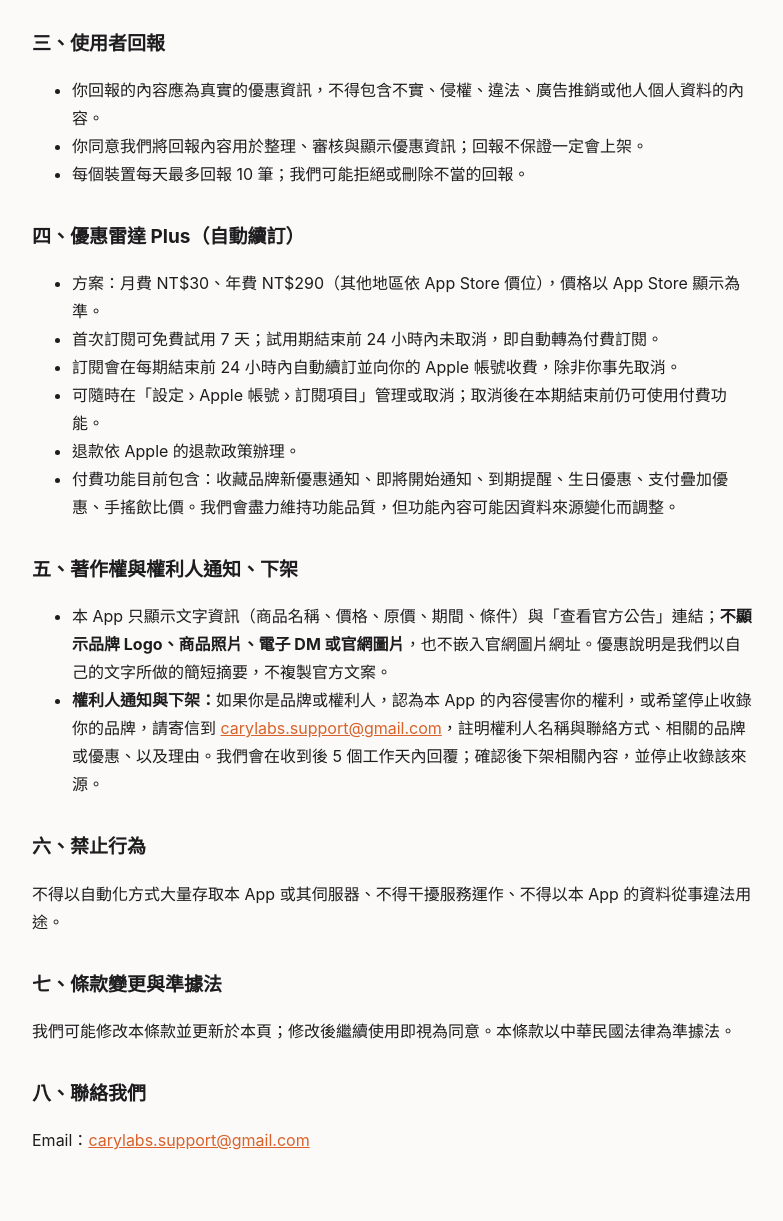
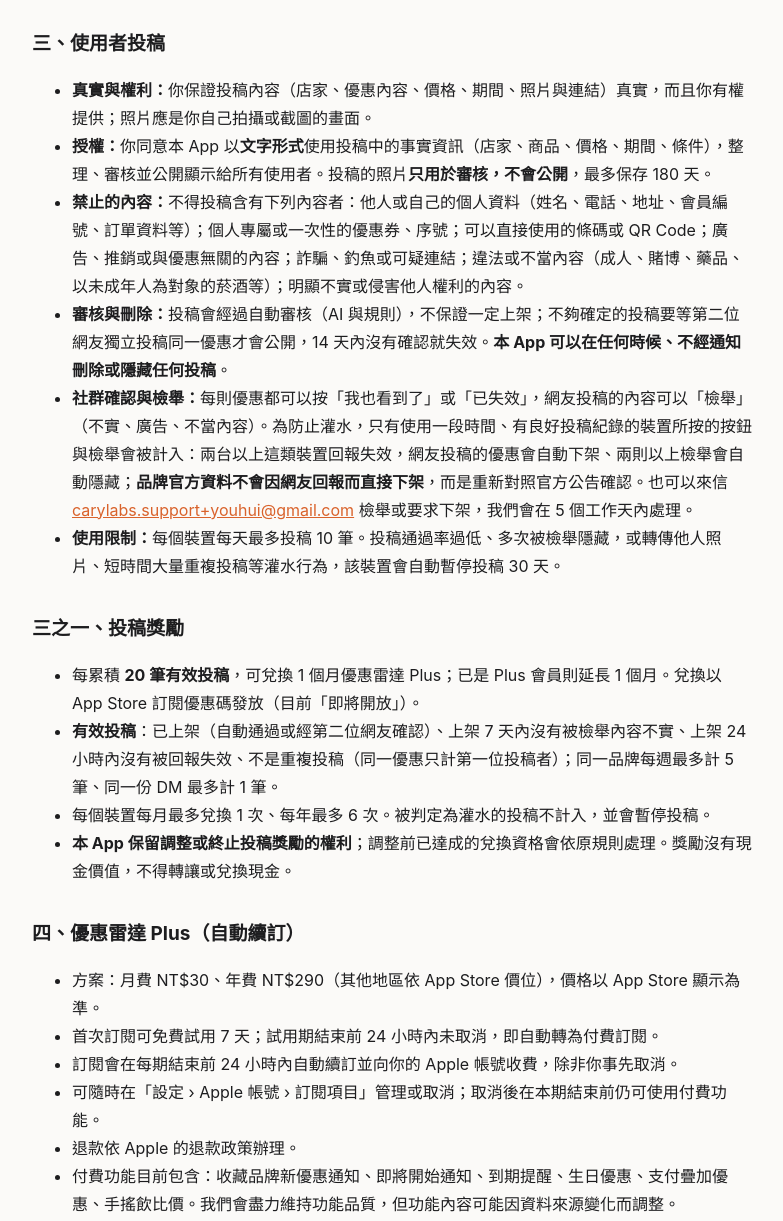
Before and after one commit to aclothes/youhui-radar-legal, a plain HTML site: page terms.html in a window 1280 px wide. Shown: the part 640-1861 px from the top of the page, without its empty margins (248-1031 px from the left). Drawn offline with Linux system fonts and the light colour scheme.

Commit message:
更新隱私權政策與使用條款

```diff
--- a/terms.html
+++ b/terms.html
@@ -13,11 +13,22 @@
 <h2>二、資訊的正確性</h2>
 <p>優惠內容由系統自動擷取與審核，可能因品牌更新、擷取錯誤或門市差異而與實際不同。<strong>實際內容、價格、適用門市、數量與期間以品牌官方公告、電子 DM 及門市為準</strong>，每則優惠都附有官方公告連結供查證。我們不保證資訊完全正確或即時，對於因使用本 App 資訊而產生的損失，在法律允許範圍內不負賠償責任。</p>
 
-<h2>三、使用者回報</h2>
+<h2>三、使用者投稿</h2>
 <ul>
-<li>你回報的內容應為真實的優惠資訊，不得包含不實、侵權、違法、廣告推銷或他人個人資料的內容。</li>
-<li>你同意我們將回報內容用於整理、審核與顯示優惠資訊；回報不保證一定會上架。</li>
-<li>每個裝置每天最多回報 10 筆；我們可能拒絕或刪除不當的回報。</li>
+<li><strong>真實與權利：</strong>你保證投稿內容（店家、優惠內容、價格、期間、照片與連結）真實，而且你有權提供；照片應是你自己拍攝或截圖的畫面。</li>
+<li><strong>授權：</strong>你同意本 App 以<strong>文字形式</strong>使用投稿中的事實資訊（店家、商品、價格、期間、條件），整理、審核並公開顯示給所有使用者。投稿的照片<strong>只用於審核，不會公開</strong>，最多保存 180 天。</li>
+<li><strong>禁止的內容：</strong>不得投稿含有下列內容者：他人或自己的個人資料（姓名、電話、地址、會員編號、訂單資料等）；個人專屬或一次性的優惠券、序號；可以直接使用的條碼或 QR Code；廣告、推銷或與優惠無關的內容；詐騙、釣魚或可疑連結；違法或不當內容（成人、賭博、藥品、以未成年人為對象的菸酒等）；明顯不實或侵害他人權利的內容。</li>
+<li><strong>審核與刪除：</strong>投稿會經過自動審核（AI 與規則），不保證一定上架；不夠確定的投稿要等第二位網友獨立投稿同一優惠才會公開，14 天內沒有確認就失效。<strong>本 App 可以在任何時候、不經通知刪除或隱藏任何投稿</strong>。</li>
+<li><strong>社群確認與檢舉：</strong>每則優惠都可以按「我也看到了」或「已失效」，網友投稿的內容可以「檢舉」（不實、廣告、不當內容）。為防止灌水，只有使用一段時間、有良好投稿紀錄的裝置所按的按鈕與檢舉會被計入：兩台以上這類裝置回報失效，網友投稿的優惠會自動下架、兩則以上檢舉會自動隱藏；<strong>品牌官方資料不會因網友回報而直接下架</strong>，而是重新對照官方公告確認。也可以來信 <a href="mailto:carylabs.support+youhui@gmail.com">carylabs.support+youhui@gmail.com</a> 檢舉或要求下架，我們會在 5 個工作天內處理。</li>
+<li><strong>使用限制：</strong>每個裝置每天最多投稿 10 筆。投稿通過率過低、多次被檢舉隱藏，或轉傳他人照片、短時間大量重複投稿等灌水行為，該裝置會自動暫停投稿 30 天。</li>
+</ul>
+
+<h2>三之一、投稿獎勵</h2>
+<ul>
+<li>每累積 <strong>20 筆有效投稿</strong>，可兌換 1 個月優惠雷達 Plus；已是 Plus 會員則延長 1 個月。兌換以 App Store 訂閱優惠碼發放（目前「即將開放」）。</li>
+<li><strong>有效投稿</strong>：已上架（自動通過或經第二位網友確認）、上架 7 天內沒有被檢舉內容不實、上架 24 小時內沒有被回報失效、不是重複投稿（同一優惠只計第一位投稿者）；同一品牌每週最多計 5 筆、同一份 DM 最多計 1 筆。</li>
+<li>每個裝置每月最多兌換 1 次、每年最多 6 次。被判定為灌水的投稿不計入，並會暫停投稿。</li>
+<li><strong>本 App 保留調整或終止投稿獎勵的權利</strong>；調整前已達成的兌換資格會依原規則處理。獎勵沒有現金價值，不得轉讓或兌換現金。</li>
 </ul>
 
 <h2>四、優惠雷達 Plus（自動續訂）</h2>
@@ -33,15 +44,15 @@
 <h2>五、著作權與權利人通知、下架</h2>
 <ul>
 <li>本 App 只顯示文字資訊（商品名稱、價格、原價、期間、條件）與「查看官方公告」連結；<strong>不顯示品牌 Logo、商品照片、電子 DM 或官網圖片</strong>，也不嵌入官網圖片網址。優惠說明是我們以自己的文字所做的簡短摘要，不複製官方文案。</li>
-<li><strong>權利人通知與下架：</strong>如果你是品牌或權利人，認為本 App 的內容侵害你的權利，或希望停止收錄你的品牌，請寄信到 <a href="mailto:carylabs.support@gmail.com">carylabs.support@gmail.com</a>，註明權利人名稱與聯絡方式、相關的品牌或優惠、以及理由。我們會在收到後 5 個工作天內回覆；確認後下架相關內容，並停止收錄該來源。</li>
+<li><strong>權利人通知與下架：</strong>如果你是品牌或權利人，認為本 App 的內容侵害你的權利，或希望停止收錄你的品牌，請寄信到 <a href="mailto:carylabs.support+youhui@gmail.com">carylabs.support+youhui@gmail.com</a>，註明權利人名稱與聯絡方式、相關的品牌或優惠、以及理由。我們會在收到後 5 個工作天內由專人確認並回覆；確認後下架自動收錄的相關內容、停止自動收錄，該品牌改為只顯示「前往官方網站」（必要時一併停止接受網友投稿）。</li>
 </ul>
 
 <h2>六、禁止行為</h2>
-<p>不得以自動化方式大量存取本 App 或其伺服器、不得干擾服務運作、不得以本 App 的資料從事違法用途。</p>
+<p>不得以自動化方式大量存取本 App 或其伺服器、不得干擾服務運作、不得以本 App 的資料從事違法用途；不得以多台裝置、程式或其他方式灌水投稿、按鈕或檢舉。</p>
 
 <h2>七、條款變更與準據法</h2>
 <p>我們可能修改本條款並更新於本頁；修改後繼續使用即視為同意。本條款以中華民國法律為準據法。</p>
 
 <h2>八、聯絡我們</h2>
-<p>Email：<a href="mailto:carylabs.support@gmail.com">carylabs.support@gmail.com</a></p>
+<p>Email：<a href="mailto:carylabs.support+youhui@gmail.com">carylabs.support+youhui@gmail.com</a></p>
 </main></body></html>
```
Also changed, not shown: index.html (+1 -1 lines), privacy.html (+11 -9 lines).
